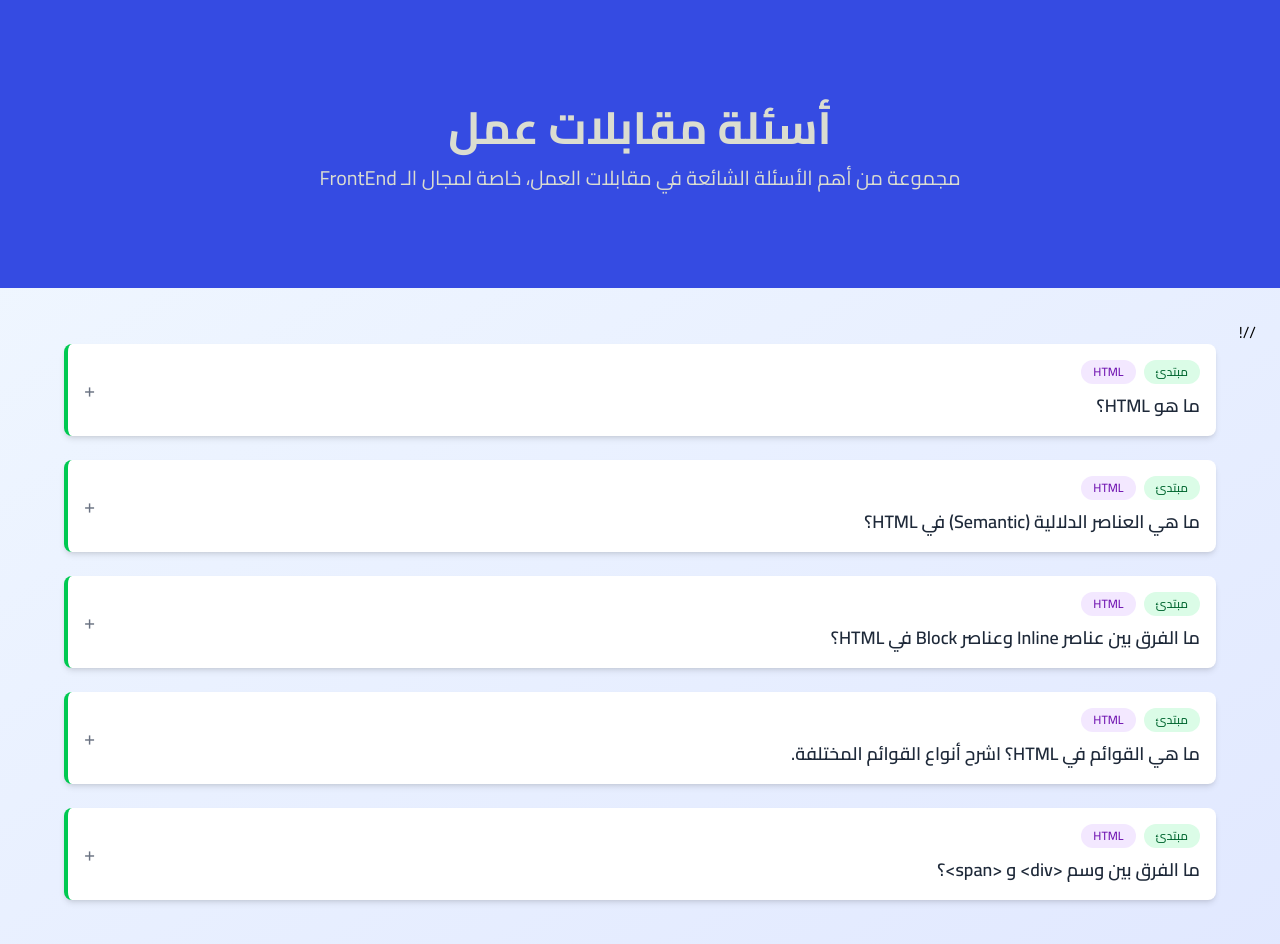
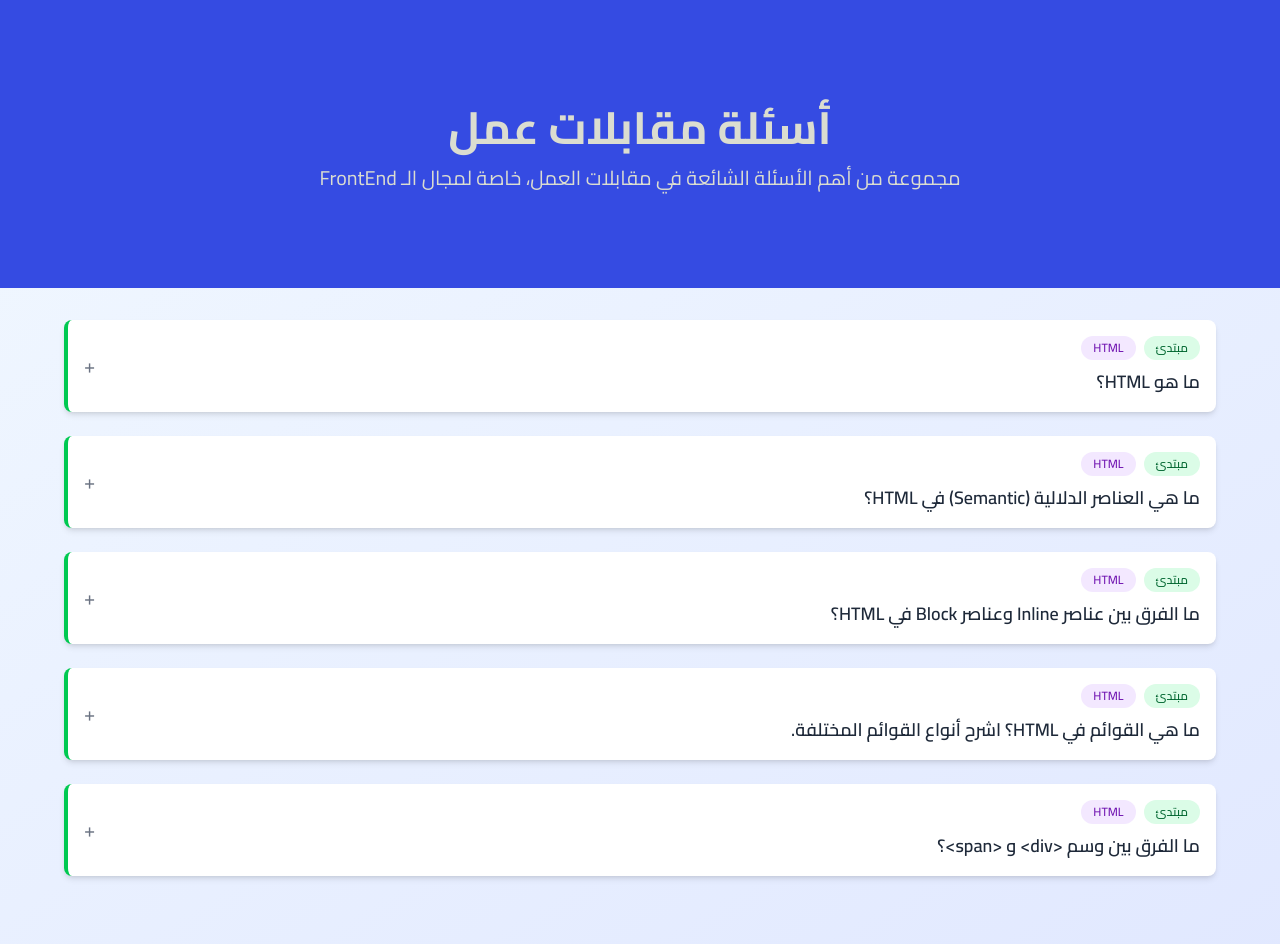
Before and after one commit to FiezAlhagwork/question-interviews, a React (Vite) app: page / in a window 1280 px wide. Shown: the top 944 px of the page. Built offline with nearby package versions, Linux system fonts and the light colour scheme.

Commit message:
remove // for app.tsx

```diff
--- a/src/App.tsx
+++ b/src/App.tsx
@@ -9,7 +9,6 @@ function App() {
       <PageHead />
 
       <div className="min-h-screen bg-gradient-to-br from-blue-50 to-indigo-100 py-8 px-4 sm:px-6 lg:px-8*">
-        //! {/*MOVE SINGLE COMPONENTS   */}
         <div className="max-w-6xl mx-auto">
           <div className=" ">
             {interviewData.map((item) => (
```
